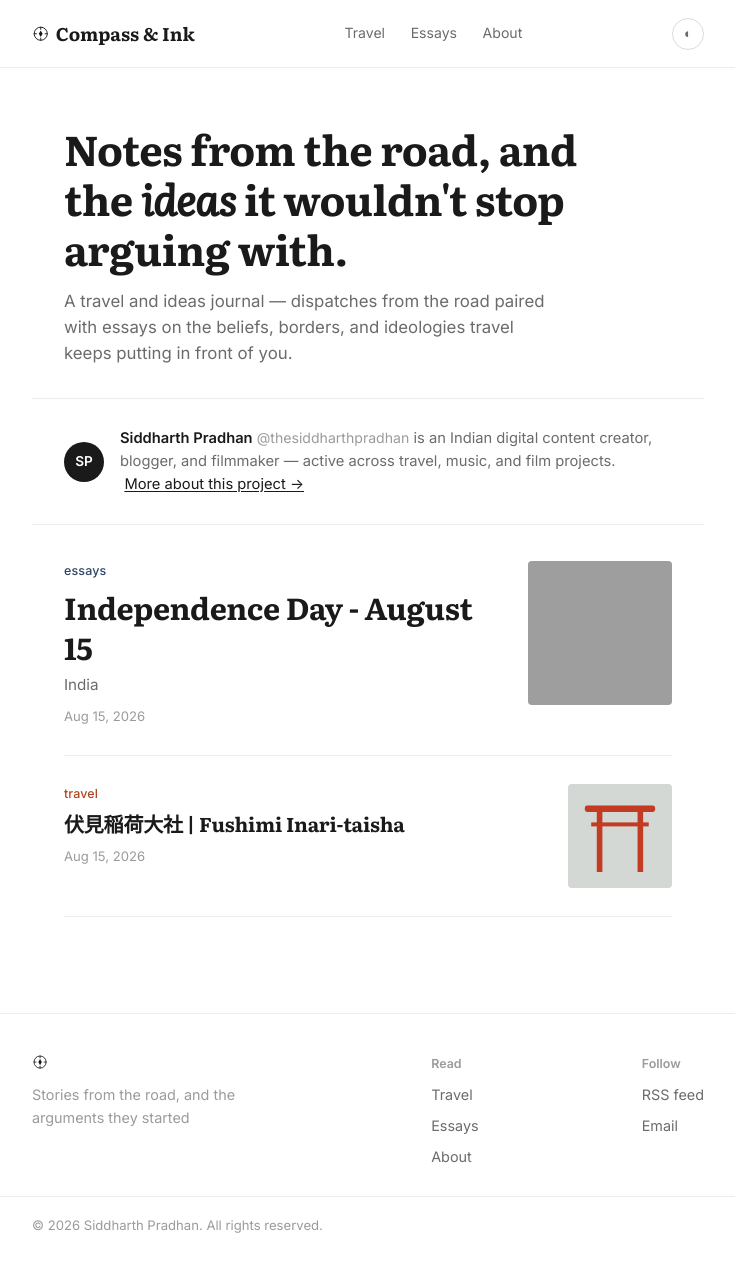
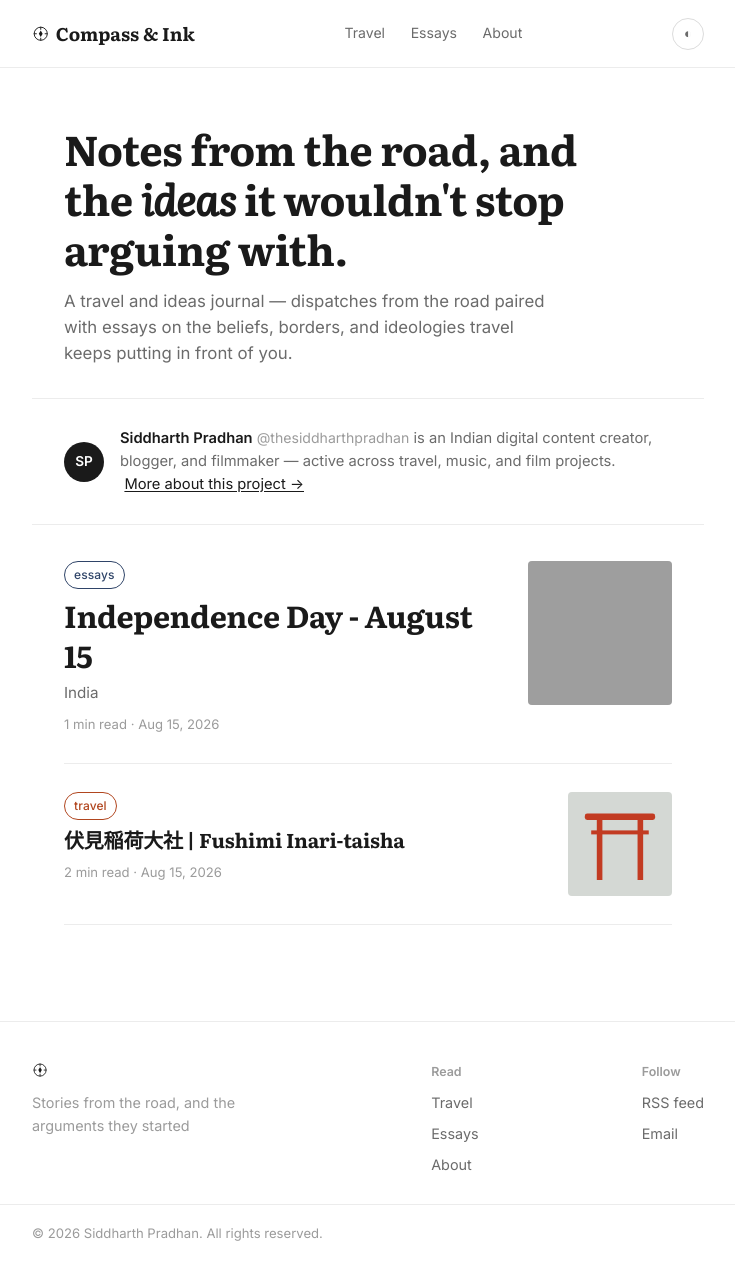
Before and after one commit to thesidpradhan-git/compass-and-ink, a Jekyll site: the page built from index.html, in a window 1280 px wide and 1262 px high. Shown: the whole window, without its empty margins (272-1007 px from the left). Built offline with Jekyll 4.4.1, drawn with Linux system fonts in a browser that asks for light colours; grey boxes are pictures that could not be loaded.

Commit message:
Align tag chips and meta order more closely with Medium
Pill-shaped category tags (outline, rounded-full) instead of plain
colored text; reordered meta to "X min read · Date" everywhere, and
added read-time to homepage feed rows.

```diff
--- a/_includes/post-card.html
+++ b/_includes/post-card.html
@@ -17,6 +17,8 @@
       <p class="post-row__excerpt">{{ excerpt_text | truncate: 140 }}</p>
       {% endif %}
       <div class="post-row__meta">
+        <span>{{ post.content | number_of_words | divided_by: 200 | at_least: 1 }} min read</span>
+        <span aria-hidden="true">·</span>
         <time datetime="{{ post.date | date_to_xmlschema }}">{{ post.date | date: "%b %-d, %Y" }}</time>
       </div>
     </div>
--- a/_layouts/post.html
+++ b/_layouts/post.html
@@ -9,9 +9,9 @@ layout: default
     {% if page.subtitle %}<p class="post-subtitle">{{ page.subtitle }}</p>{% endif %}
     <div class="post-meta">
       {% if page.location %}<span class="post-meta__location">{{ page.location }}</span><span aria-hidden="true">·</span>{% endif %}
+      <span>{{ content | number_of_words | divided_by: 200 | at_least: 1 }} min read</span>
+      <span aria-hidden="true">·</span>
       <time datetime="{{ page.date | date_to_xmlschema }}">{{ page.date | date: "%B %-d, %Y" }}</time>
-      <span aria-hidden="true">·</span>
-      <span>{{ content | number_of_words | divided_by: 200 | at_least: 1 }} min read</span>
     </div>
   </header>
 
--- a/assets/css/main.scss
+++ b/assets/css/main.scss
@@ -178,10 +178,13 @@ h1, h2, h3, h4 {
 .tag {
   display: inline-block;
   font-family: var(--font-sans);
-  font-size: 0.78rem;
+  font-size: 0.75rem;
   font-weight: 500;
   text-decoration: none;
   letter-spacing: 0.01em;
+  padding: 0.28em 0.75em;
+  border-radius: 999px;
+  border: 1px solid currentColor;
 }
 .tag--travel { color: var(--color-travel); }
 .tag--essays { color: var(--color-essays); }
```
